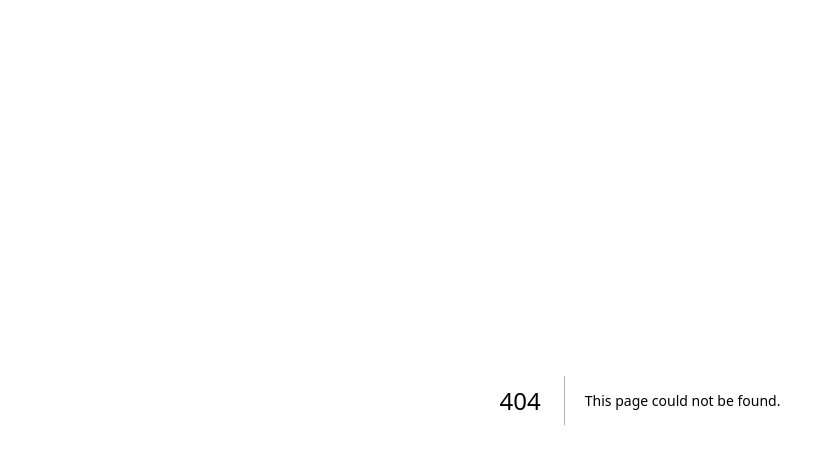
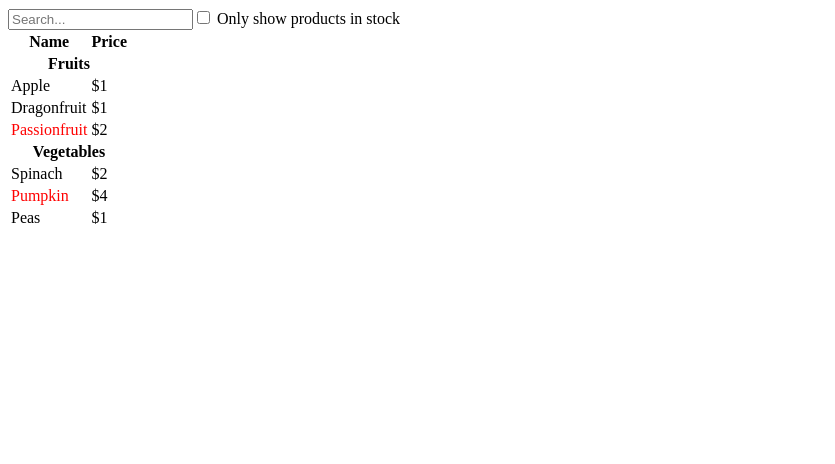
Before and after one commit to daijiromaeyama/learn-react, a Next.js app: page /thinking_in_react in a window 1280 px wide. Before the commit this address had no page. Shown: the top 464 px of the page, without its empty margins (0-835 px from the left). Built offline with nearby package versions, Linux system fonts and the light colour scheme.

Commit message:
Add thinking in react

```diff
--- /dev/null
+++ b/src/pages/thinking_in_react.tsx
@@ -0,0 +1,139 @@
+import { useState } from 'react'
+
+type Product = {
+  category: string
+  price: string
+  stocked: boolean
+  name: string
+}
+
+function ProductCategoryRow( { category }: { category: string }): JSX.Element {
+  return (
+    <tr>
+      <th colSpan={2}>
+        {category}
+      </th>
+    </tr>
+  )
+}
+
+function ProductRow({ product }: { product: Product }): JSX.Element {
+  const name: string | JSX.Element = product.stocked ? product.name :
+    <span style={{ color: 'red'}}>
+      {product.name}
+    </span>
+
+  return (
+    <tr>
+      <td>{name}</td>
+      <td>{product.price}</td>
+    </tr>
+  )
+}
+
+function ProductTable({ products, filterText, inStockOnly }: { products: Product[], filterText: string, inStockOnly: boolean }): JSX.Element {
+  const rows: JSX.Element[] = []
+  let lastCategory: string | null = null
+
+  products.forEach((product: Product) => {
+    if (
+      product.name.toLowerCase().indexOf(
+        filterText.toLowerCase()
+      ) === -1
+    ) {
+      return
+    }
+    if (inStockOnly && !product.stocked) {
+      return
+    }
+    if (product.category !== lastCategory) {
+      rows.push(
+        <ProductCategoryRow
+          category={product.category}
+          key={product.category}
+        />
+      )
+    }
+    rows.push(
+      <ProductRow
+        product={product}
+        key={product.name}
+      />
+    )
+    lastCategory = product.category
+  })
+
+  return (
+    <table>
+      <thead>
+        <tr>
+          <th>Name</th>
+          <th>Price</th>
+        </tr>
+      </thead>
+      <tbody>{rows}</tbody>
+    </table>
+  )
+}
+
+function SearchBar({ filterText, inStockOnly, onFilterTextChange, onInStockOnlyChange }:
+  {
+    filterText: string,
+    inStockOnly: boolean,
+    onFilterTextChange: (filterText: string) => void,
+    onInStockOnlyChange: (inStockOnly: boolean) => void
+  }): JSX.Element {
+  return (
+    <form>
+      <input
+        type='text'
+        value={filterText}
+        placeholder='Search...'
+        onChange={(e) => onFilterTextChange(e.target.value)}
+      />
+      <label>
+        <input
+          type='checkbox'
+          checked={inStockOnly}
+          onChange={(e) => onInStockOnlyChange(e.target.checked)}
+        />
+        {' '}
+        Only show products in stock
+      </label>
+    </form>
+  )
+}
+
+function FilterableProductTable({ products }: { products: Product[] }): JSX.Element {
+  const [filterText, setFilterText] = useState<string>('')
+  const [inStockOnly, setInStockOnly] = useState<boolean>(false)
+
+  return (
+    <div>
+      <SearchBar
+        filterText={filterText}
+        inStockOnly={inStockOnly}
+        onFilterTextChange={setFilterText}
+        onInStockOnlyChange={setInStockOnly}
+      />
+      <ProductTable
+        products={products}
+        filterText={filterText}
+        inStockOnly={inStockOnly}
+      />
+    </div>
+  )
+}
+
+const PRODUCTS: Product[] = [
+  { category: 'Fruits', price: '$1', stocked: true, name: 'Apple' },
+  { category: 'Fruits', price: '$1', stocked: true, name: 'Dragonfruit' },
+  { category: 'Fruits', price: '$2', stocked: false, name: 'Passionfruit' },
+  { category: 'Vegetables', price: '$2', stocked: true, name: 'Spinach' },
+  { category: 'Vegetables', price: '$4', stocked: false, name: 'Pumpkin' },
+  { category: 'Vegetables', price: '$1', stocked: true, name: 'Peas' }
+]
+
+export default function ThinkingInReact(): JSX.Element {
+  return <FilterableProductTable products={PRODUCTS} />
+}
```
